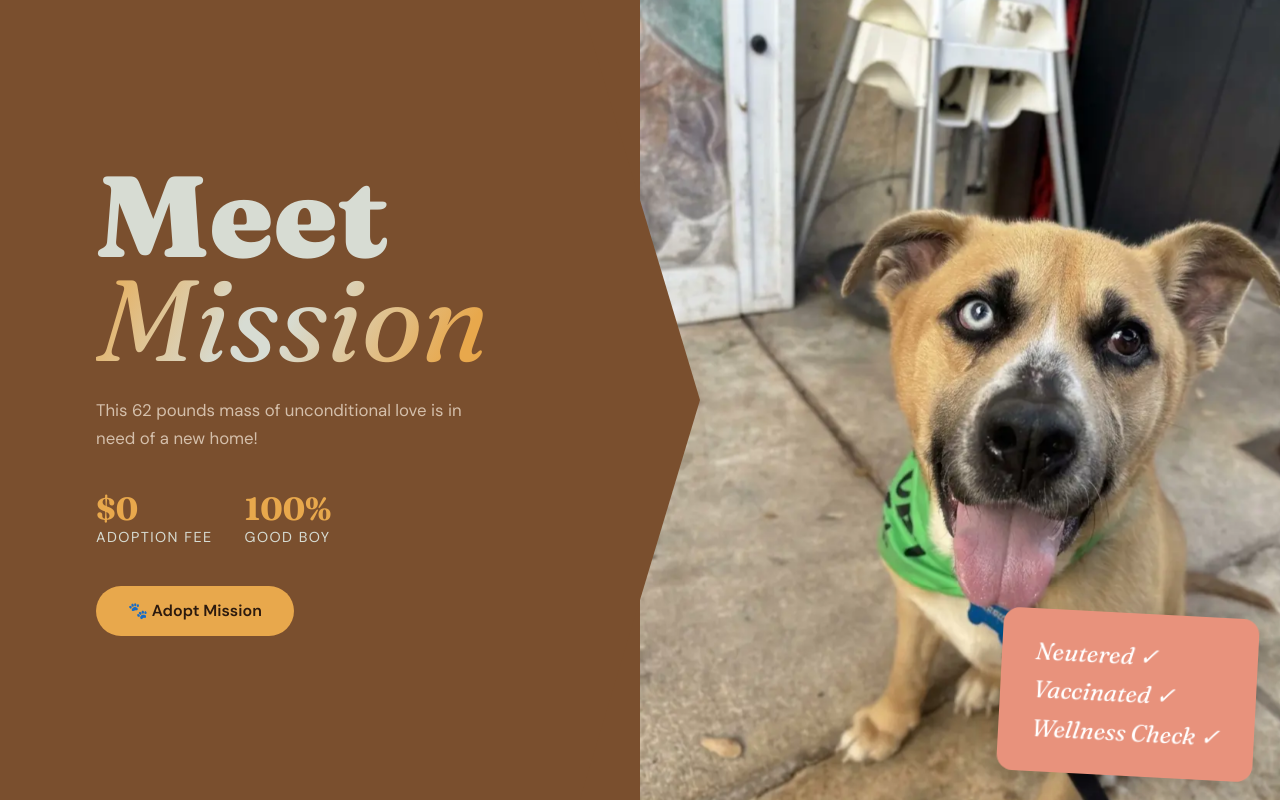
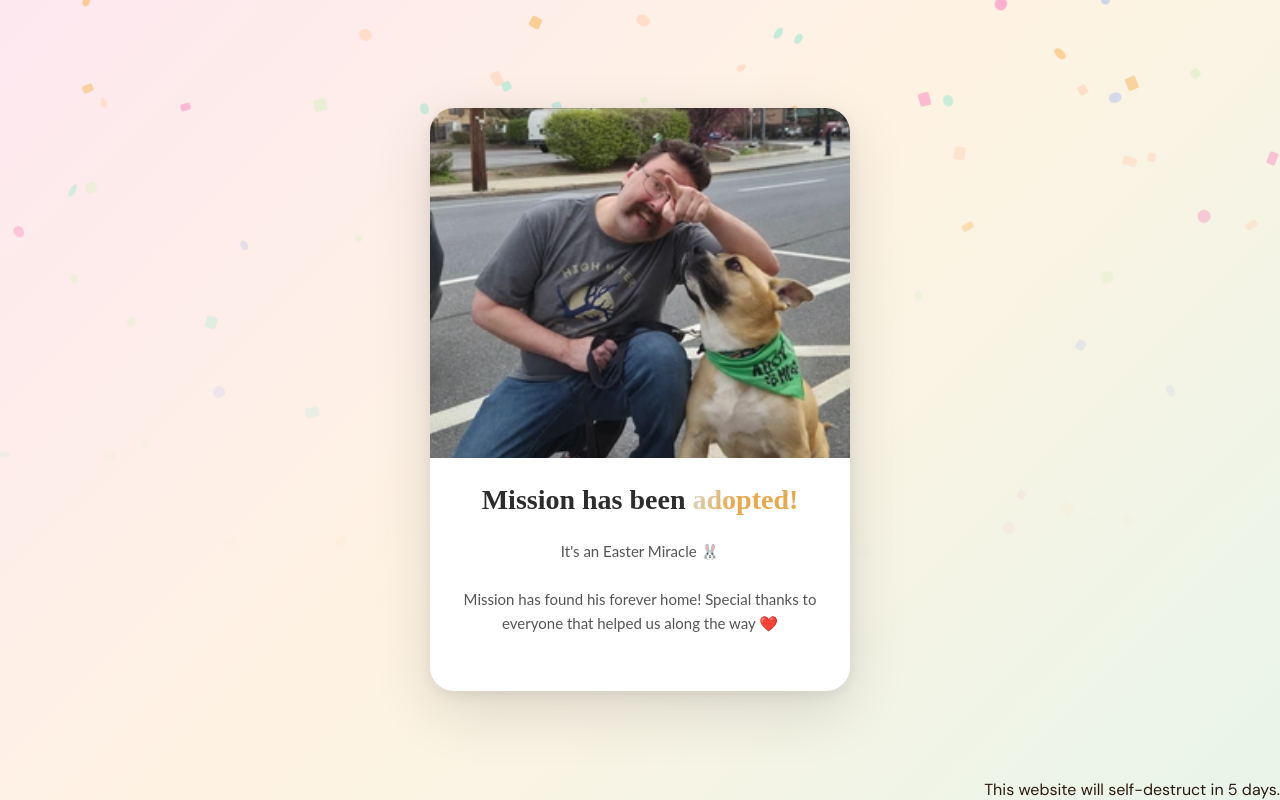
Before and after one commit to fluffybacon-steam/adopt-mission, a plain HTML site: page index.html in a window 1280 px wide. Shown: the top 800 px of the page. Drawn offline with nearby package versions, Linux system fonts and the light colour scheme.

Commit message:
mission accomplished

```diff
--- a/index.html
+++ b/index.html
@@ -13,7 +13,7 @@
   <script src="https://cdn.jsdelivr.net/npm/gsap@3.14.2/dist/gsap.min.js"></script>
   <script src="https://cdn.jsdelivr.net/npm/gsap@3.14.2/dist/ScrollTrigger.min.js"></script>
   <script src="https://cdn.jsdelivr.net/npm/gsap@3.14.2/dist/ScrollSmoother.min.js"></script>
-  <script src="https://cdn.jsdelivr.net/npm/gsap@3.14.2/dist/Draggable.min.js"></script>
+  <!-- <script src="https://cdn.jsdelivr.net/npm/gsap@3.14.2/dist/Draggable.min.js"></script> -->
   <!-- <script src="script.js"></script> -->
   <script>document.addEventListener("DOMContentLoaded",()=>{gsap.registerPlugin(ScrollTrigger);gsap.registerPlugin(ScrollSmoother)
 gsap.registerPlugin(Draggable);ScrollSmoother.create({smooth:1,effects:!0});if(window.innerWidth>768){const GRAVITY=0.42;const BOUNCE=0.30;const FRICTION=0.975;const FLOOR_FRIC=0.85;const ROT_FRIC=0.90;const REST_SPEED=0.08;const section=document.querySelector('#bones');const photoStrip=section&&section.querySelector('.photo-strip');if(!section||!photoStrip||typeof Draggable==='undefined')return;const W=92,H=36;const el=document.createElement('div');el.className='easter-bone';el.style.cssText=`width:${W}px;height:${H}px;`;section.appendChild(el);let strip={left:0,top:0,right:0,bottom:0};function cacheRects(){const sr=section.getBoundingClientRect();const r=photoStrip.getBoundingClientRect();strip={left:r.left-sr.left,top:r.top-sr.top,right:r.right-sr.left,bottom:r.bottom-sr.top,}}
@@ -34,6 +34,122 @@ refresh();gsap.to(track,{scrollTrigger:{scrub:2,anticipatePin:1,trigger:galleryW
 <body>
 <div id="smooth-wrapper">
 		<div id="smooth-content">
+    <div id="overlay" class="reveal" style="
+      position: fixed;
+      inset: 0;
+      height: 100vh;
+      background: linear-gradient(135deg, #fde8f0 0%, #fef3e2 50%, #e8f5e9 100%);
+      display: flex;
+      align-items: center;
+      justify-content: center;
+      padding: 2rem;
+      overflow: hidden;
+      z-index: 9999;
+    ">
+
+      <!-- POPUP CARD -->
+      <div style="
+        background: #fff;
+        border-radius: 24px;
+        box-shadow: 0 20px 60px rgba(0,0,0,0.12), 0 4px 16px rgba(0,0,0,0.08);
+        max-width: 420px;
+        width: 100%;
+        overflow: hidden;
+        animation: popIn 0.5s cubic-bezier(0.34,1.56,0.64,1) forwards;
+        position: relative;
+        z-index: 10;
+      ">
+
+        <div style="width:100%;height:350px;overflow:hidden;">
+          <img src="mission_accomplished.webp" alt="Mission the dog with a party hat and confetti" style="width:100%;height:100%;display:block;object-fit:cover;object-position:center;">
+        </div>
+
+
+        <!-- BODY -->
+        <div style="padding: 1.5rem 2rem 2rem; text-align: center; position: relative;">
+
+          <!-- Headline -->
+          <h2 style="
+            font-family: 'Playfair Display', serif;
+            font-size: 28px;
+            font-weight: 700;
+            color: #2d2d2d;
+            line-height: 1.3;
+            margin-bottom: 0.75em;
+          ">Mission has been <span class="shiny-text">adopted!</span></h2>
+
+          <!-- Subtext -->
+          <p style="
+            font-family: 'Lato', sans-serif;
+            font-size: 15px;
+            color: #555;
+            line-height: 1.6;
+            margin-bottom: 1.5rem;
+          ">
+            It's an Easter Miracle <span class="bunny-emoji">🐰</span><br/><br/>
+            Mission has found his forever home! Special thanks to everyone that helped us along the way ❤️
+          </p>
+
+</div>
+<!-- END BODY -->
+
+</div>
+<!-- END POPUP CARD -->
+
+    <style>
+      @keyframes fall {
+        0%   { transform: translateY(-20px) rotate(0deg); opacity: 0.9; }
+        100% { transform: translateY(600px) rotate(360deg); opacity: 0; }
+      }
+      @keyframes popIn {
+        0%   { transform: scale(0.6); opacity: 0; }
+        100% { transform: scale(1); opacity: 1; }
+      }
+      @keyframes hop {
+        0%   { transform: translateY(0); }
+        100% { transform: translateY(-5px); }
+      }
+      .confetti-piece {
+        position: absolute;
+        animation: fall linear infinite;
+        opacity: 0.8;
+        pointer-events: none;
+      }
+      .bunny-emoji {
+        display: inline-block;
+        animation: hop 0.8s ease-in-out infinite alternate;
+      }
+    </style>
+
+    <script>
+      const colors = ['#f8a4c8','#f9c784','#b5ead7','#c7ceea','#ffdac1','#e2f0cb'];
+      const overlay = document.getElementById('overlay');
+      for (let i = 0; i < 100; i++) {
+        const c = document.createElement('div');
+        c.className = 'confetti-piece';
+        c.style.cssText = `
+          left: ${Math.random() * 100}%;
+          top: ${-Math.random() * 20}px;
+          background: ${colors[Math.floor(Math.random() * colors.length)]};
+          width: ${6 + Math.random() * 8}px;
+          height: ${6 + Math.random() * 8}px;
+          animation-duration: ${2.5 + Math.random() * 2.5}s;
+          animation-delay: ${Math.random() * 2.5}s;
+          border-radius: ${Math.random() > 0.5 ? '50%' : '2px'};
+        `;
+        overlay.appendChild(c);
+      }
+    </script>
+
+<div style="position:fixed;right:0px;bottom:0px;">This website will self-destruct in <span id="countdown">X</span> days.</div>
+          <script>
+            const target = new Date('2026-04-10T00:00:00');
+            const now = new Date();
+            const days = Math.ceil((target - now) / (1000 * 60 * 60 * 24));
+            document.getElementById('countdown').textContent = Math.max(days, 0);
+            </script>
+    </div>
+
     <section class="hero">
       <div class="hero-left">
         <h1 class="hero-name ">Meet<br>
```
Also changed, not shown: mission_accomplished.webp (added). Lines whose indentation alone changed are shown as unchanged.
